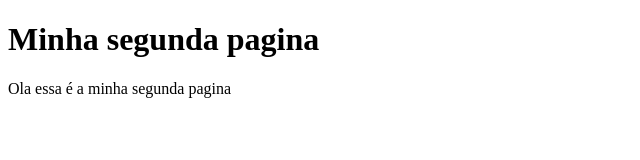
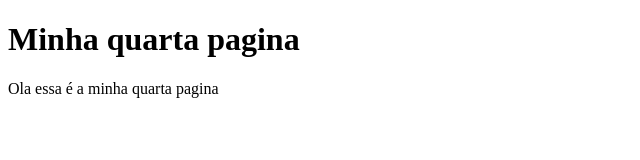
Before and after one commit to edsonduma/hello-world, a plain HTML site: page index.html in a window 1280 px wide. Shown: the whole page, without its empty margins (0-640 px from the left). Drawn offline with Linux system fonts and the light colour scheme.

Commit message:
Quarto commit

```diff
--- a/index.html
+++ b/index.html
@@ -7,8 +7,8 @@
     <title>Document</title>
 </head>
 <body>
-    <h1>Minha segunda pagina</h1>
+    <h1>Minha quarta pagina</h1>
 
-    <p>Ola essa é a minha segunda pagina</p>
+    <p>Ola essa é a minha quarta pagina</p>
 </body>
 </html>
```
